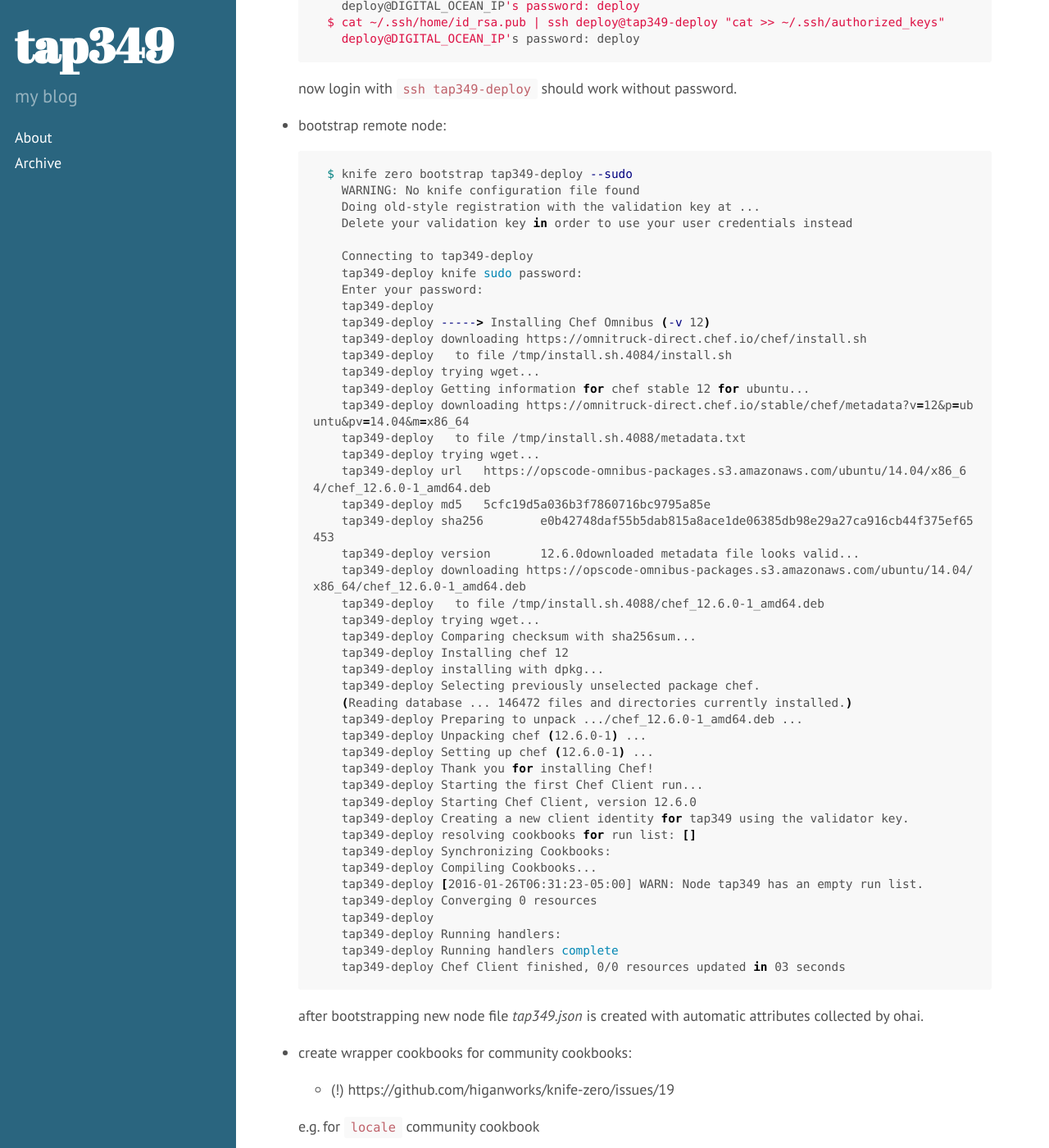
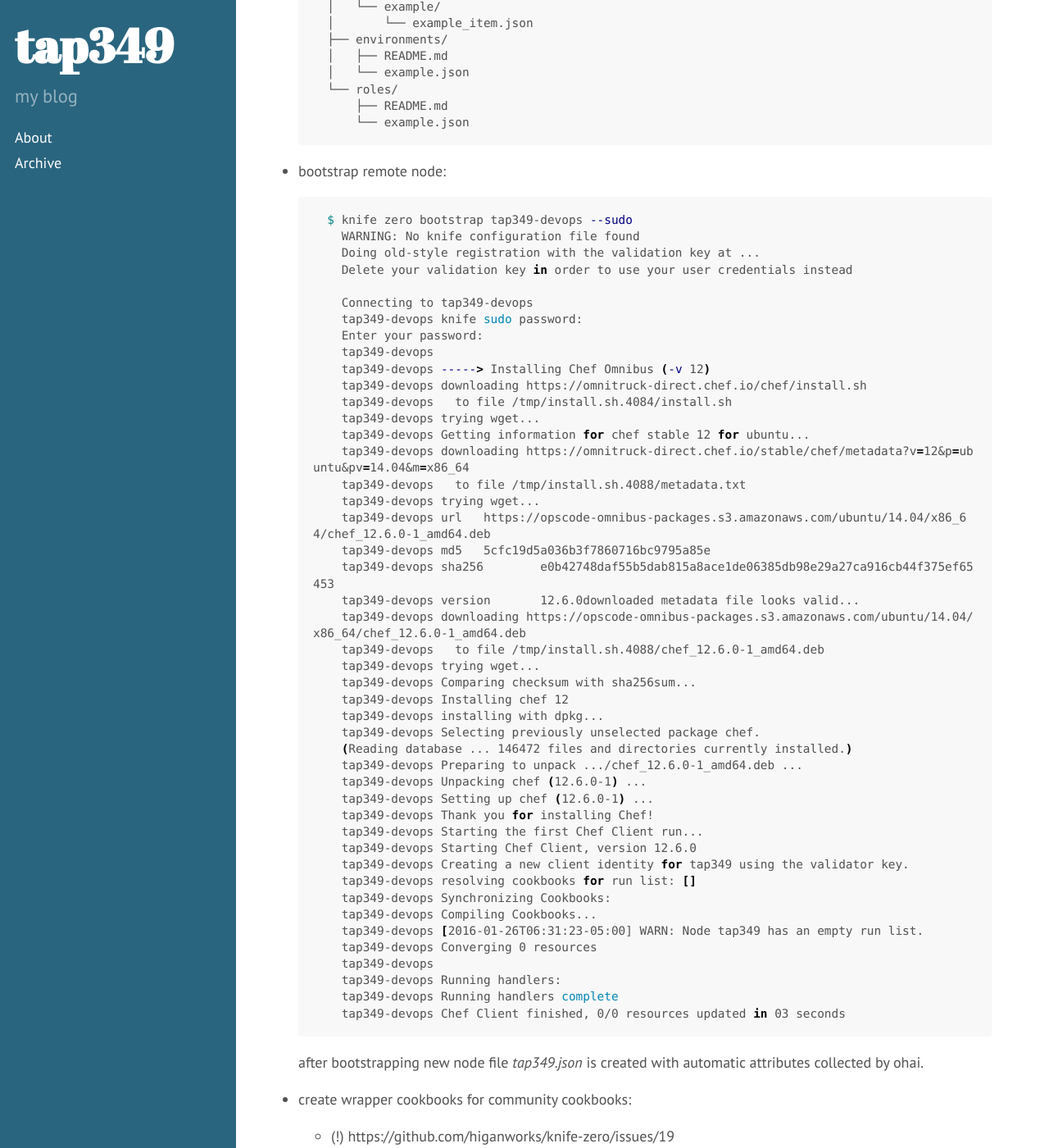
Before and after one commit to tap349/tap349.github.io, a Jekyll site: the page built from _posts/2016-01-24-chef-umka-log.md, in a window 1280 px wide and 1400 px high, scrolled down 3209 px. Shown: the whole window at 82% size. Built offline with Jekyll 4.4.1, drawn with Linux system fonts in a browser that asks for light colours; Markdown is read by kramdown in place of the engine named in the settings; some of the changed text lies outside the part shown.

Commit message:
update 2016-01-28_15:20:27

````diff
--- a/_posts/2016-01-24-chef-umka-log.md
+++ b/_posts/2016-01-24-chef-umka-log.md
@@ -34,21 +34,47 @@
 NOTE: `tap349` is a preconfigured host in _~/.ssh/config_ with root user
       and local private key added to authorized keys on remote node.
 
-- create `deploy` user and add him to `sudo` group:
+users:
+
+- deploy - used by capistrano
+- devops - used by chef
+
+- create `devops` user:
 
     ```sh
     # ssh tap349
-    # useradd deploy -m -G sudo
-    # passwd deploy
-      Enter new UNIX password: deploy
-      Retype new UNIX password: deploy
+    # useradd devops -m -s /bin/bash -G sudo
+    # passwd devops
+      Enter new UNIX password: devops
+      Retype new UNIX password: devops
       passwd: password updated successfully
-    # su - deploy
-    $ groups
-      deploy sudo
     ```
 
 ## local ws
+
+- add new host to ssh config:
+
+    _~/.ssh/config_:
+
+    ```
+    Host tap349-devops
+    User devops
+    Hostname DIGITAL_OCEAN_IP
+    IdentityFile ~/.ssh/home/id_rsa
+    ForwardAgent yes
+    ServerAliveInterval 180
+    ```
+
+- add your public key to authorized keys for devops user on remote node:
+
+    ```sh
+    $ ssh devops@tap349-devops 'mkdir -p ~/.ssh'
+      devops@DIGITAL_OCEAN_IP's password: devops
+    $ cat ~/.ssh/home/id_rsa.pub | ssh devops@tap349-devops "cat >> ~/.ssh/authorized_keys"
+      devops@DIGITAL_OCEAN_IP's password: devops
+    ```
+
+    now login with `ssh tap349-devops` should work without password.
 
 - install `chefdk`:
 
@@ -135,78 +161,54 @@
         └── example.json
     ```
 
-- add new host to ssh config:
-
-    _~/.ssh/config_:
-
-    ```
-    Host tap349-deploy
-    User deploy
-    Hostname DIGITAL_OCEAN_IP
-    IdentityFile ~/.ssh/home/id_rsa
-    ForwardAgent yes
-    ServerAliveInterval 180
-    ```
-
-- add your public key to authorized keys for deploy user on remote node:
-
-    ```sh
-    $ ssh deploy@tap349-deploy 'mkdir -p ~/.ssh'
-      deploy@DIGITAL_OCEAN_IP's password: deploy
-    $ cat ~/.ssh/home/id_rsa.pub | ssh deploy@tap349-deploy "cat >> ~/.ssh/authorized_keys"
-      deploy@DIGITAL_OCEAN_IP's password: deploy
-    ```
-
-    now login with `ssh tap349-deploy` should work without password.
-
 - bootstrap remote node:
 
     ```sh
-    $ knife zero bootstrap tap349-deploy --sudo
+    $ knife zero bootstrap tap349-devops --sudo
       WARNING: No knife configuration file found
       Doing old-style registration with the validation key at ...
       Delete your validation key in order to use your user credentials instead
 
-      Connecting to tap349-deploy
-      tap349-deploy knife sudo password:
+      Connecting to tap349-devops
+      tap349-devops knife sudo password:
       Enter your password:
-      tap349-deploy
-      tap349-deploy -----> Installing Chef Omnibus (-v 12)
-      tap349-deploy downloading https://omnitruck-direct.chef.io/chef/install.sh
-      tap349-deploy   to file /tmp/install.sh.4084/install.sh
-      tap349-deploy trying wget...
-      tap349-deploy Getting information for chef stable 12 for ubuntu...
-      tap349-deploy downloading https://omnitruck-direct.chef.io/stable/chef/metadata?v=12&p=ubuntu&pv=14.04&m=x86_64
-      tap349-deploy   to file /tmp/install.sh.4088/metadata.txt
-      tap349-deploy trying wget...
-      tap349-deploy url	https://opscode-omnibus-packages.s3.amazonaws.com/ubuntu/14.04/x86_64/chef_12.6.0-1_amd64.deb
-      tap349-deploy md5	5cfc19d5a036b3f7860716bc9795a85e
-      tap349-deploy sha256	e0b42748daf55b5dab815a8ace1de06385db98e29a27ca916cb44f375ef65453
-      tap349-deploy version	12.6.0downloaded metadata file looks valid...
-      tap349-deploy downloading https://opscode-omnibus-packages.s3.amazonaws.com/ubuntu/14.04/x86_64/chef_12.6.0-1_amd64.deb
-      tap349-deploy   to file /tmp/install.sh.4088/chef_12.6.0-1_amd64.deb
-      tap349-deploy trying wget...
-      tap349-deploy Comparing checksum with sha256sum...
-      tap349-deploy Installing chef 12
-      tap349-deploy installing with dpkg...
-      tap349-deploy Selecting previously unselected package chef.
+      tap349-devops
+      tap349-devops -----> Installing Chef Omnibus (-v 12)
+      tap349-devops downloading https://omnitruck-direct.chef.io/chef/install.sh
+      tap349-devops   to file /tmp/install.sh.4084/install.sh
+      tap349-devops trying wget...
+      tap349-devops Getting information for chef stable 12 for ubuntu...
+      tap349-devops downloading https://omnitruck-direct.chef.io/stable/chef/metadata?v=12&p=ubuntu&pv=14.04&m=x86_64
+      tap349-devops   to file /tmp/install.sh.4088/metadata.txt
+      tap349-devops trying wget...
+      tap349-devops url	https://opscode-omnibus-packages.s3.amazonaws.com/ubuntu/14.04/x86_64/chef_12.6.0-1_amd64.deb
+      tap349-devops md5	5cfc19d5a036b3f7860716bc9795a85e
+      tap349-devops sha256	e0b42748daf55b5dab815a8ace1de06385db98e29a27ca916cb44f375ef65453
+      tap349-devops version	12.6.0downloaded metadata file looks valid...
+      tap349-devops downloading https://opscode-omnibus-packages.s3.amazonaws.com/ubuntu/14.04/x86_64/chef_12.6.0-1_amd64.deb
+      tap349-devops   to file /tmp/install.sh.4088/chef_12.6.0-1_amd64.deb
+      tap349-devops trying wget...
+      tap349-devops Comparing checksum with sha256sum...
+      tap349-devops Installing chef 12
+      tap349-devops installing with dpkg...
+      tap349-devops Selecting previously unselected package chef.
       (Reading database ... 146472 files and directories currently installed.)
-      tap349-deploy Preparing to unpack .../chef_12.6.0-1_amd64.deb ...
-      tap349-deploy Unpacking chef (12.6.0-1) ...
-      tap349-deploy Setting up chef (12.6.0-1) ...
-      tap349-deploy Thank you for installing Chef!
-      tap349-deploy Starting the first Chef Client run...
-      tap349-deploy Starting Chef Client, version 12.6.0
-      tap349-deploy Creating a new client identity for tap349 using the validator key.
-      tap349-deploy resolving cookbooks for run list: []
-      tap349-deploy Synchronizing Cookbooks:
-      tap349-deploy Compiling Cookbooks...
-      tap349-deploy [2016-01-26T06:31:23-05:00] WARN: Node tap349 has an empty run list.
-      tap349-deploy Converging 0 resources
-      tap349-deploy
-      tap349-deploy Running handlers:
-      tap349-deploy Running handlers complete
-      tap349-deploy Chef Client finished, 0/0 resources updated in 03 seconds
+      tap349-devops Preparing to unpack .../chef_12.6.0-1_amd64.deb ...
+      tap349-devops Unpacking chef (12.6.0-1) ...
+      tap349-devops Setting up chef (12.6.0-1) ...
+      tap349-devops Thank you for installing Chef!
+      tap349-devops Starting the first Chef Client run...
+      tap349-devops Starting Chef Client, version 12.6.0
+      tap349-devops Creating a new client identity for tap349 using the validator key.
+      tap349-devops resolving cookbooks for run list: []
+      tap349-devops Synchronizing Cookbooks:
+      tap349-devops Compiling Cookbooks...
+      tap349-devops [2016-01-26T06:31:23-05:00] WARN: Node tap349 has an empty run list.
+      tap349-devops Converging 0 resources
+      tap349-devops
+      tap349-devops Running handlers:
+      tap349-devops Running handlers complete
+      tap349-devops Chef Client finished, 0/0 resources updated in 03 seconds
     ```
 
     after bootstrapping new node file _tap349.json_ is created with automatic
````
